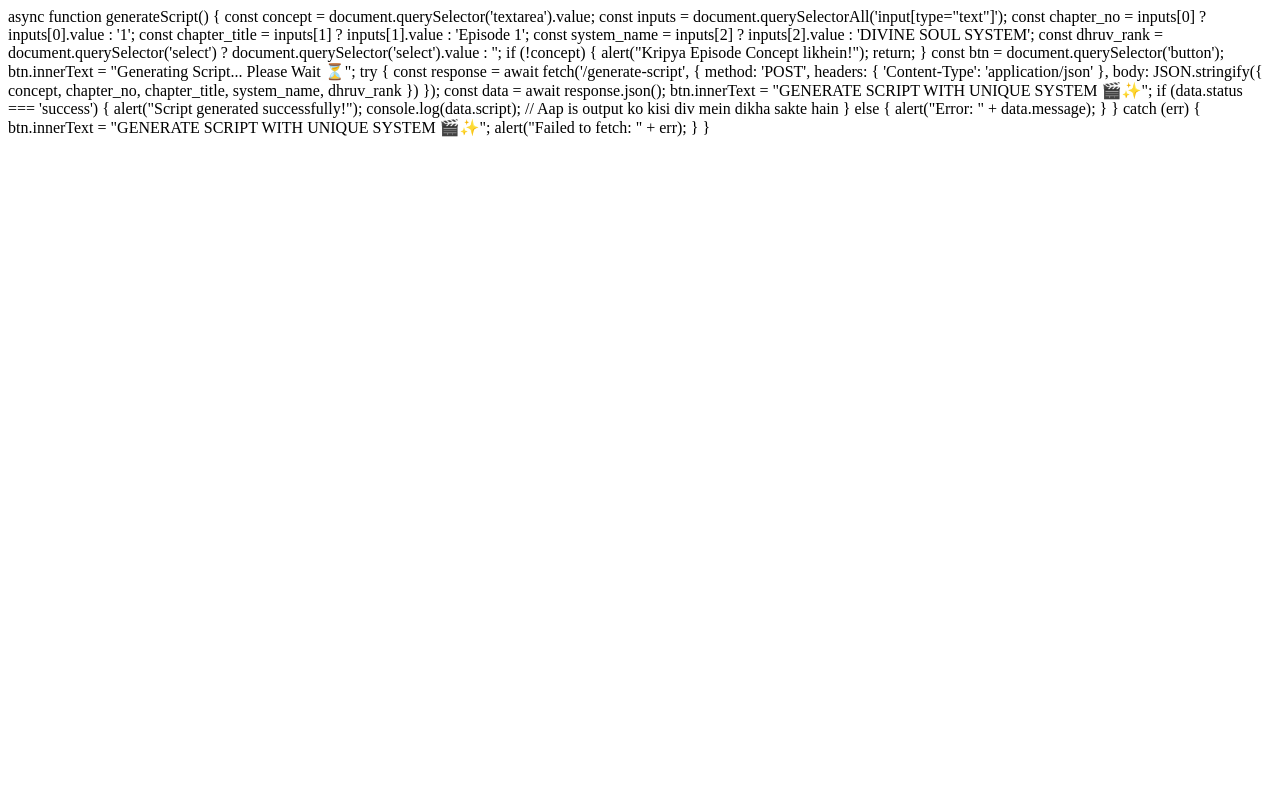
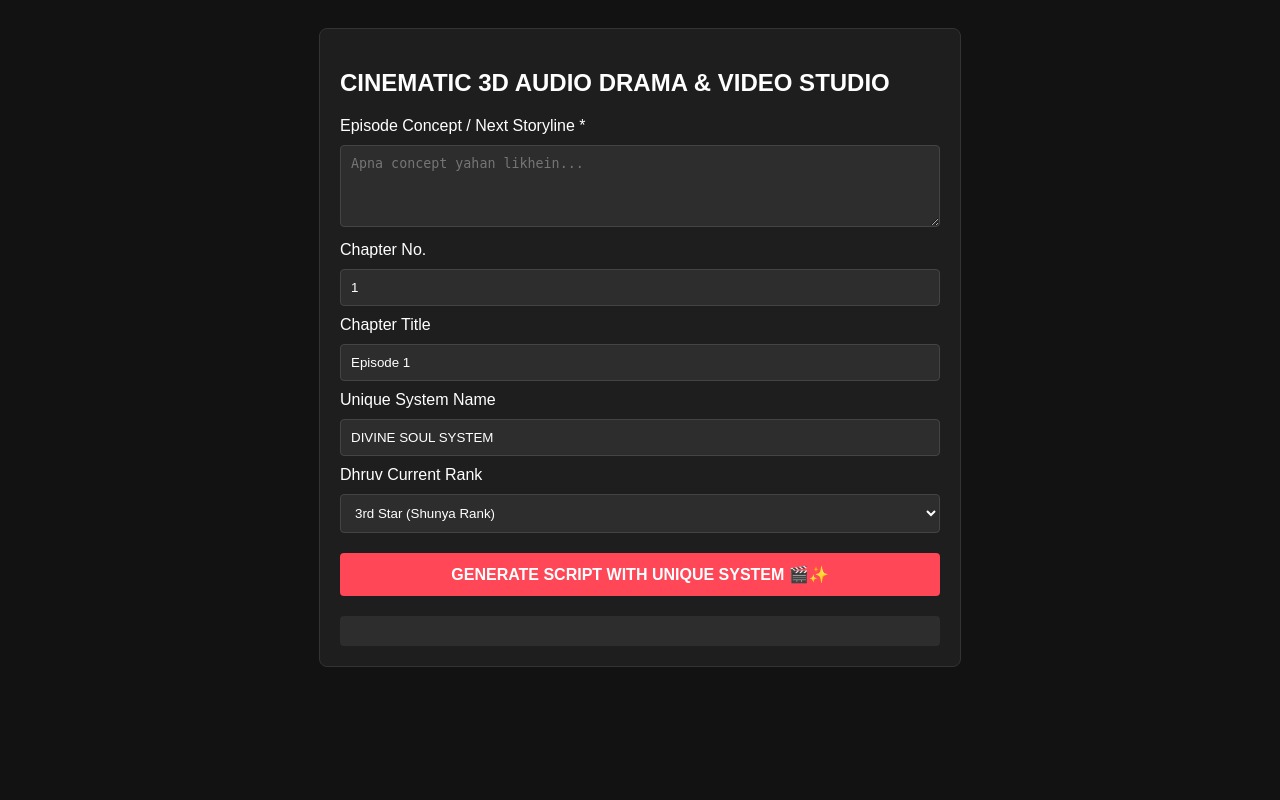
Before and after one commit to badmashromeo0007-design/-, a Flask app: page / in a window 1280 px wide. Run offline with Flask 3, Linux system fonts and the light colour scheme.

Commit message:
Update index.html

```diff
--- a/templates/index.html
+++ b/templates/index.html
@@ -1,3 +1,46 @@
+<!DOCTYPE html>
+<html lang="hi">
+<head>
+    <meta charset="UTF-8">
+    <meta name="viewport" content="width=device-width, initial-scale=1.0">
+    <title>Super Yoddha Studio</title>
+    <style>
+        body { background-color: #121212; color: #fff; font-family: Arial, sans-serif; padding: 20px; }
+        .container { max-width: 600px; margin: auto; background: #1e1e1e; padding: 20px; border-radius: 8px; border: 1px solid #333; }
+        input, textarea, select { width: 100%; padding: 10px; margin: 10px 0; background: #2d2d2d; border: 1px solid #444; color: #fff; border-radius: 4px; box-sizing: border-box; }
+        button { background: #ff4757; color: white; border: none; padding: 12px; width: 100%; font-size: 16px; font-weight: bold; cursor: pointer; border-radius: 4px; margin-top: 10px; }
+        button:hover { background: #ff6b81; }
+        #result { margin-top: 20px; white-space: pre-wrap; background: #2d2d2d; padding: 15px; border-radius: 4px; }
+    </style>
+</head>
+<body>
+    <div class="container">
+        <h2>CINEMATIC 3D AUDIO DRAMA & VIDEO STUDIO</h2>
+
+        <label>Episode Concept / Next Storyline *</label>
+        <textarea rows="4" placeholder="Apna concept yahan likhein..."></textarea>
+
+        <label>Chapter No.</label>
+        <input type="text" value="1">
+
+        <label>Chapter Title</label>
+        <input type="text" value="Episode 1">
+
+        <label>Unique System Name</label>
+        <input type="text" value="DIVINE SOUL SYSTEM">
+
+        <label>Dhruv Current Rank</label>
+        <select>
+            <option>3rd Star (Shunya Rank)</option>
+            <option>Dou Shi Stage (Master Level)</option>
+        </select>
+
+        <button onclick="generateScript()">GENERATE SCRIPT WITH UNIQUE SYSTEM 🎬✨</button>
+
+        <div id="result"></div>
+    </div>
+
+    <script>
         async function generateScript() {
             const concept = document.querySelector('textarea').value;
             const inputs = document.querySelectorAll('input[type="text"]');
@@ -5,6 +48,7 @@ async function generateScript() {
             const chapter_title = inputs[1] ? inputs[1].value : 'Episode 1';
             const system_name = inputs[2] ? inputs[2].value : 'DIVINE SOUL SYSTEM';
             const dhruv_rank = document.querySelector('select') ? document.querySelector('select').value : '';
+            const resultDiv = document.getElementById('result');
 
             if (!concept) {
                 alert("Kripya Episode Concept likhein!");
@@ -13,6 +57,7 @@ async function generateScript() {
 
             const btn = document.querySelector('button');
             btn.innerText = "Generating Script... Please Wait ⏳";
+            resultDiv.innerText = "Generating script, please wait...";
 
             try {
                 const response = await fetch('/generate-script', {
@@ -25,14 +70,15 @@ async function generateScript() {
                 btn.innerText = "GENERATE SCRIPT WITH UNIQUE SYSTEM 🎬✨";
 
                 if (data.status === 'success') {
-            alert("Script generated successfully!");
-            console.log(data.script);
-            // Aap is output ko kisi div mein dikha sakte hain
+                    resultDiv.innerText = data.script;
                 } else {
-            alert("Error: " + data.message);
+                    resultDiv.innerText = "Error: " + data.message;
                 }
             } catch (err) {
                 btn.innerText = "GENERATE SCRIPT WITH UNIQUE SYSTEM 🎬✨";
-        alert("Failed to fetch: " + err);
+                resultDiv.innerText = "Request failed: " + err;
             }
         }
+    </script>
+</body>
+</html>
```
Lines whose indentation alone changed are shown as unchanged.
